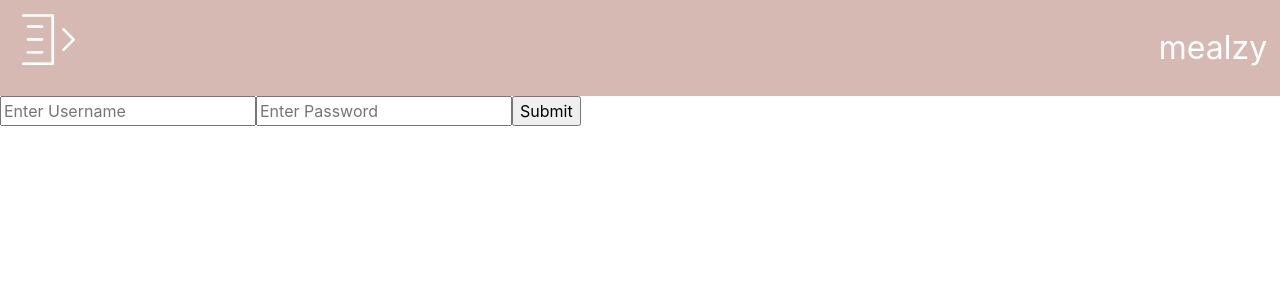
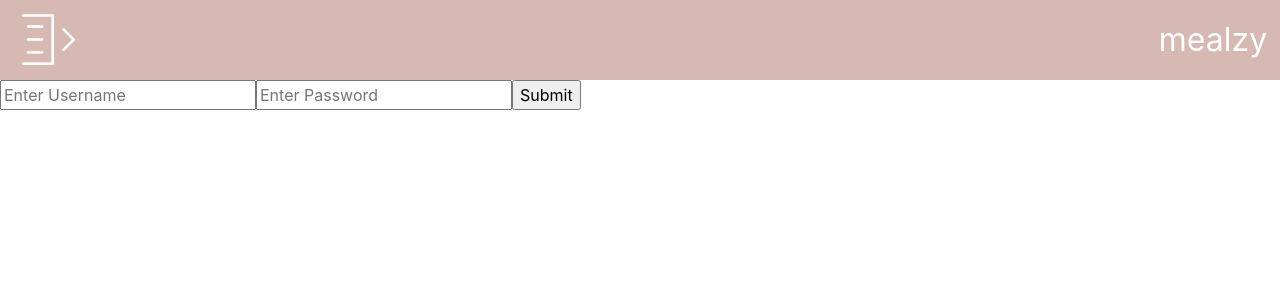
Before and after one commit to rrosenb12/meal_planner_frontend, a React (Create React App) app: page /login in a window 1280 px wide. Shown: the top 300 px of the page. Built offline with nearby package versions, Linux system fonts and the light colour scheme.

Commit message:
switched colors

```diff
--- a/src/App.css
+++ b/src/App.css
@@ -6,16 +6,16 @@ side-menu {
   left: 0;
   overflow-x: hidden;
   transition: 1s;
-  background-color: #f1e7e5;
+  background-color: #F1E7E5;
   display: flex;
   flex-direction: column;
 }
 side-menu .link {
-  color: #34344a;
+  color: #34344A;
   margin: 5%;
   padding: 5%;
   text-align: center;
-  border: 1px solid #34344a;
+  border: 1px solid #34344A;
   border-radius: 1em;
 }
 
@@ -23,17 +23,17 @@ side-menu .link {
   content: "";
   clear: both;
   display: table;
-  background-color: #d5b9b2;
+  height: 10vh;
+  background-color: #D5B9B2;
   width: 100%;
   display: flex;
   color: white;
   transition: margin-left 1s;
 }
 .navbar .scene {
-  width: 20vh;
-  height: 10vh;
-  perspective: 600px;
+  height: 100%;
   transition: margin-left 1s;
+  display: flex;
 }
 .navbar .scene .card {
   border: none;
@@ -53,10 +53,10 @@ side-menu .link {
   backface-visibility: hidden;
 }
 .navbar .scene .card .card__face--front {
-  background-color: #d5b9b2;
+  background-color: #D5B9B2;
 }
 .navbar .scene .card .card__face--back {
-  background-color: #d5b9b2;
+  background-color: #D5B9B2;
   transform: rotateY(180deg);
 }
 .navbar .scene #is-flipped {
--- a/src/SCSS/_NavBar.scss
+++ b/src/SCSS/_NavBar.scss
@@ -10,38 +10,37 @@ side-menu {
   left: 0;
   overflow-x: hidden;
   transition: 1s;
-  background-color: #f1e7e5;
-  display: flex;
-  flex-direction: column;
+  background-color: $isabelline;
+  @include flex-column;
   .link {
-    color: #34344a;
+    color: $space-cadet;
     margin: 5%;
     padding: 5%;
     text-align: center;
-    border: 1px solid #34344a;
+    border: 1px solid $space-cadet;
     border-radius: 1em;
   }
 }
 
 .navbar {
   @include row;
-  background-color: #d5b9b2;
+  height: 10vh;
+  background-color: $silver-pink;
   width: $col-12;
   display: flex;
   color: white;
   transition: margin-left 1s;
   .scene {
-    width: 20vh;
-    height: 10vh;
-    perspective: 600px;
+    height: 100%;
     transition: margin-left 1s;
+    display: flex;
     .card {
       border: none;
       width: 0;
       height: 0;
       position: relative;
       transition: transform 1s;
-      img{
+      img {
         width: 8vh;
         cursor: pointer;
       }
@@ -51,11 +50,11 @@ side-menu {
         width: 100%;
         backface-visibility: hidden;
       }
-      .card__face--front{
-        background-color: #d5b9b2;
+      .card__face--front {
+        background-color: $silver-pink;
       }
       .card__face--back {
-        background-color: #d5b9b2;
+        background-color: $silver-pink;
         transform: rotateY(180deg);
       }
     }
--- a/src/SCSS/_colors.scss
+++ b/src/SCSS/_colors.scss
@@ -1,3 +1,3 @@
-$light-orange: #F6BD8D;
-$dark-orange: #E55934;
-$dark-purple: #4C1A57;
+$silver-pink: #D5B9B2;
+$space-cadet: #34344A;
+$isabelline: #F1E7E5;
--- a/src/SCSS/_columns.scss
+++ b/src/SCSS/_columns.scss
@@ -16,3 +16,8 @@ $col-12: 100%;
   clear: both;
   display: table;
 }
+
+@mixin flex-column{
+  display: flex;
+  flex-direction: column;
+}
```
Also changed, not shown: 1 other file (tests, documents, lock files or other folders).
